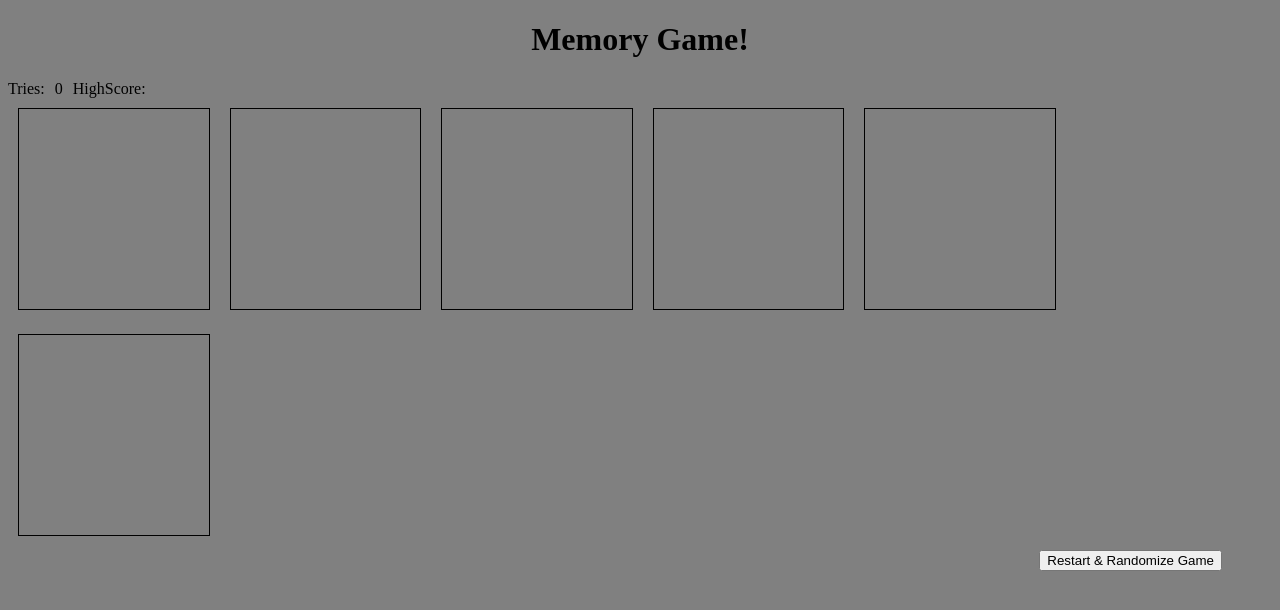
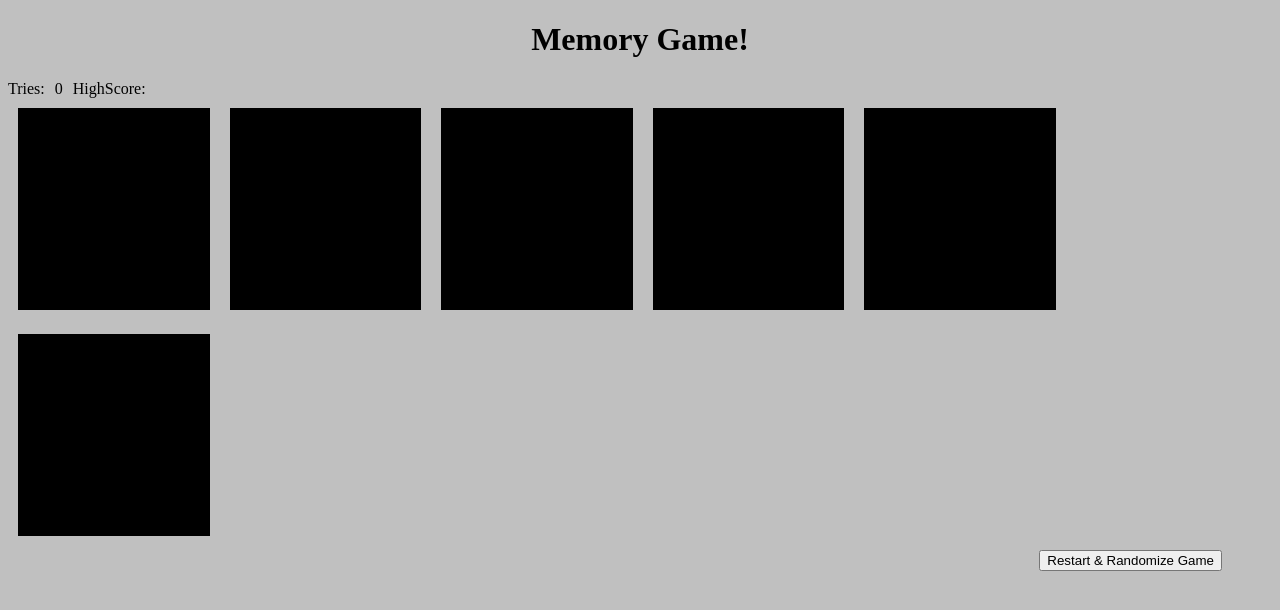
Before and after one commit to BernardN38/SB_mem_game, a plain HTML site: page index.html in a window 1280 px wide. Drawn offline with Linux system fonts and the light colour scheme.

Commit message:
Add files via upload

```diff
--- a/style.css
+++ b/style.css
@@ -6,7 +6,7 @@
   display: inline-block;
 }
 body {
-  background-color: gray;
+  background-color: silver;
 }
 h1 {
 
@@ -28,3 +28,7 @@ h1 {
 .tries  {
   display: inline;
 }
+#game > div {
+  background-color: black;
+  transition: all 0.5s;
+}
```
